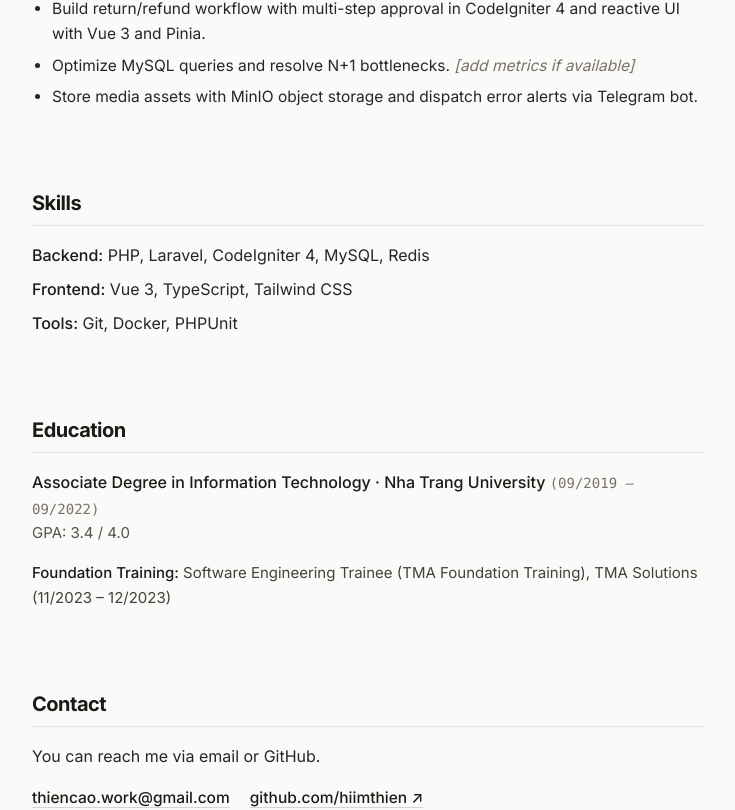
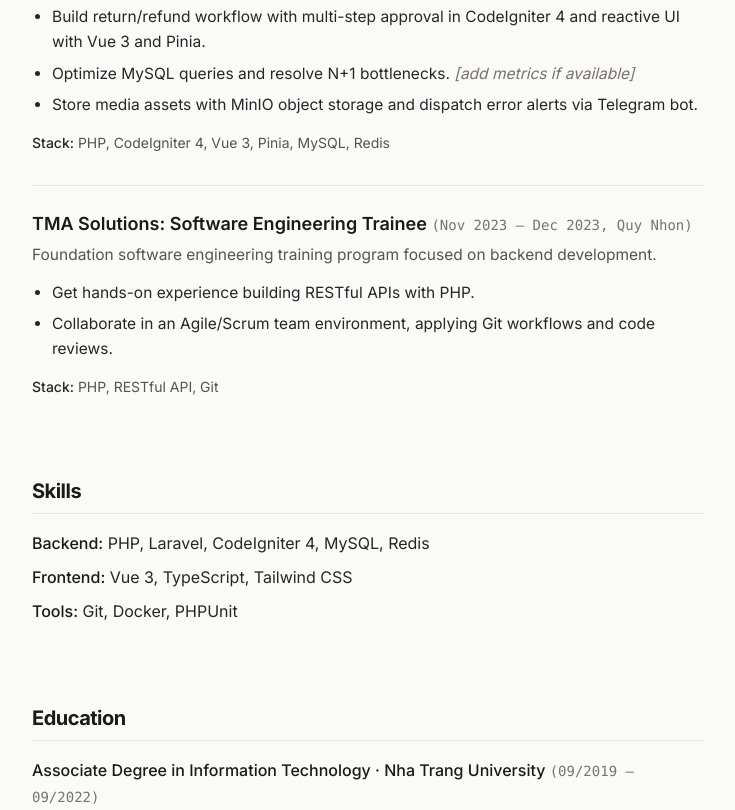
Before and after one commit to hiimthien/portfolio, a Vue app: page / in a window 1280 px wide. Shown: the part 2598-3408 px from the top of the page, without its empty margins (272-1007 px from the left). Built offline with nearby package versions, Linux system fonts and the light colour scheme.

Commit message:
feat(experience): split Experience into 2 blocks (TTR Group & TMA Solutions) and keep Education separate

```diff
--- a/src/components/Education.vue
+++ b/src/components/Education.vue
@@ -6,7 +6,7 @@
       </h2>
     </div>
 
-    <div class="text-[16px] text-stone-800 space-y-3 leading-relaxed">
+    <div class="text-[16px] text-stone-800 space-y-1.5 leading-relaxed">
       <div>
         <p class="font-medium text-stone-900">
           {{ isEn
@@ -19,18 +19,6 @@
           GPA: 3.4 / 4.0
         </p>
       </div>
-
-      <div class="pt-1 text-[15px] text-stone-700">
-        <p>
-          <strong class="font-medium text-stone-900">
-            {{ isEn ? 'Foundation Training:' : 'Đào tạo nền tảng:' }}
-          </strong>
-          {{ isEn
-            ? 'Software Engineering Trainee (TMA Foundation Training), TMA Solutions (11/2023 – 12/2023)'
-            : 'Thực tập sinh Kỹ sư phần mềm (TMA Foundation Training), TMA Solutions (11/2023 – 12/2023)'
-          }}
-        </p>
-      </div>
     </div>
   </section>
 </template>
--- a/src/components/Experience.vue
+++ b/src/components/Experience.vue
@@ -1,11 +1,12 @@
 <template>
-  <section id="experience" class="text-left space-y-6">
+  <section id="experience" class="text-left space-y-8">
     <div>
       <h2 class="text-xl font-bold tracking-tight text-stone-900 border-b border-stone-200 pb-2">
         {{ isEn ? 'Experience' : 'Kinh nghiệm' }}
       </h2>
     </div>
 
+    <!-- 1. TTR Group -->
     <article class="space-y-3">
       <div>
         <h3 class="text-lg font-semibold text-stone-900">
@@ -65,6 +66,48 @@
           Store media assets with MinIO object storage and dispatch error alerts via Telegram bot.
         </li>
       </ul>
+
+      <div class="text-xs sm:text-sm text-stone-600 pt-1">
+        <span class="font-medium text-stone-800">Stack:</span> PHP, CodeIgniter 4, Vue 3, Pinia, MySQL, Redis
+      </div>
+    </article>
+
+    <!-- 2. TMA Solutions -->
+    <article class="space-y-3 pt-6 border-t border-stone-200">
+      <div>
+        <h3 class="text-lg font-semibold text-stone-900">
+          TMA Solutions: Software Engineering Trainee
+          <span class="text-sm font-normal text-stone-500 font-mono">
+            ({{ isEn ? 'Nov 2023 – Dec 2023, Quy Nhon' : '11/2023 – 12/2023, Quy Nhơn' }})
+          </span>
+        </h3>
+        <p class="text-stone-600 text-[15.5px] mt-1">
+          {{ isEn
+            ? 'Foundation software engineering training program focused on backend development.'
+            : 'Chương trình đào tạo nền tảng về lập trình backend.'
+          }}
+        </p>
+      </div>
+
+      <ul class="list-disc pl-5 space-y-1.5 text-stone-800 text-[15.5px] leading-relaxed">
+        <li v-if="!isEn">
+          Làm quen việc xây dựng RESTful API bằng PHP.
+        </li>
+        <li v-else>
+          Get hands-on experience building RESTful APIs with PHP.
+        </li>
+
+        <li v-if="!isEn">
+          Làm việc trong team theo Agile/Scrum, dùng Git và có code review.
+        </li>
+        <li v-else>
+          Collaborate in an Agile/Scrum team environment, applying Git workflows and code reviews.
+        </li>
+      </ul>
+
+      <div class="text-xs sm:text-sm text-stone-600 pt-1">
+        <span class="font-medium text-stone-800">Stack:</span> PHP, RESTful API, Git
+      </div>
     </article>
   </section>
 </template>
```
